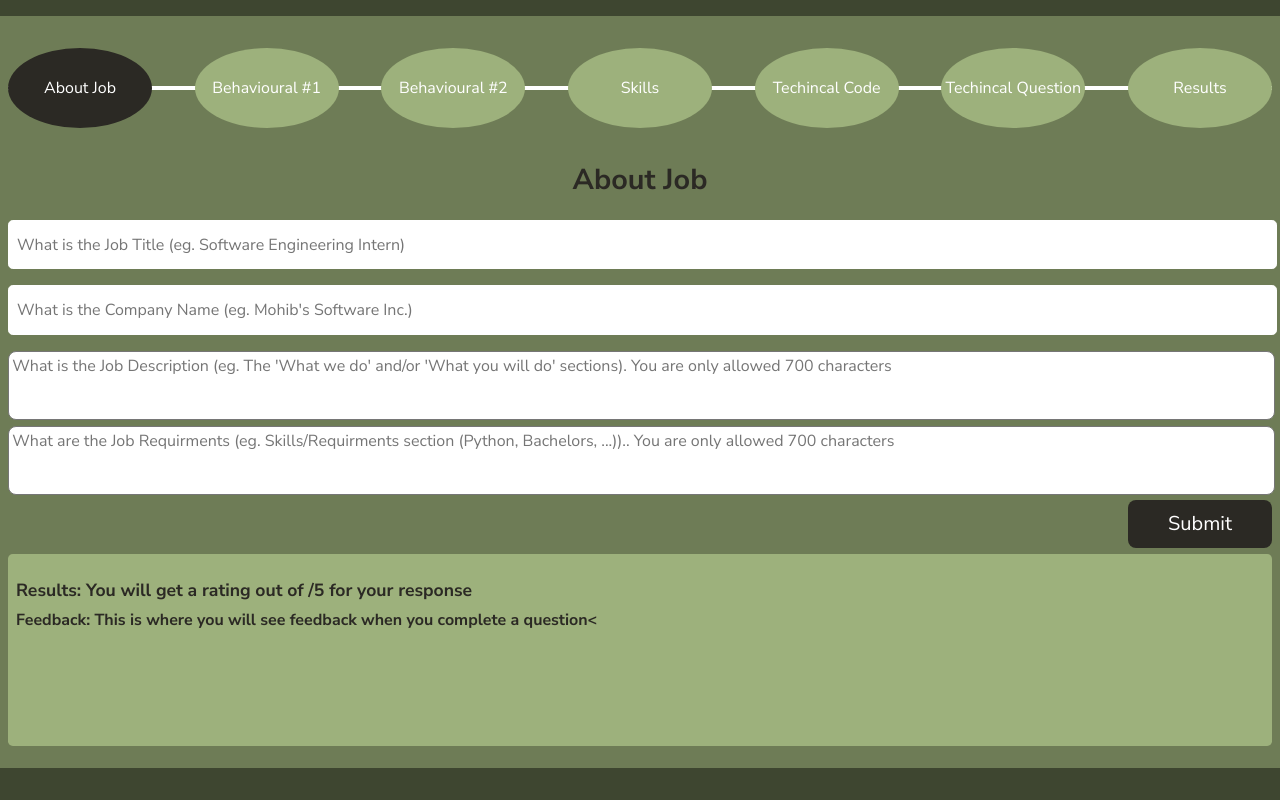
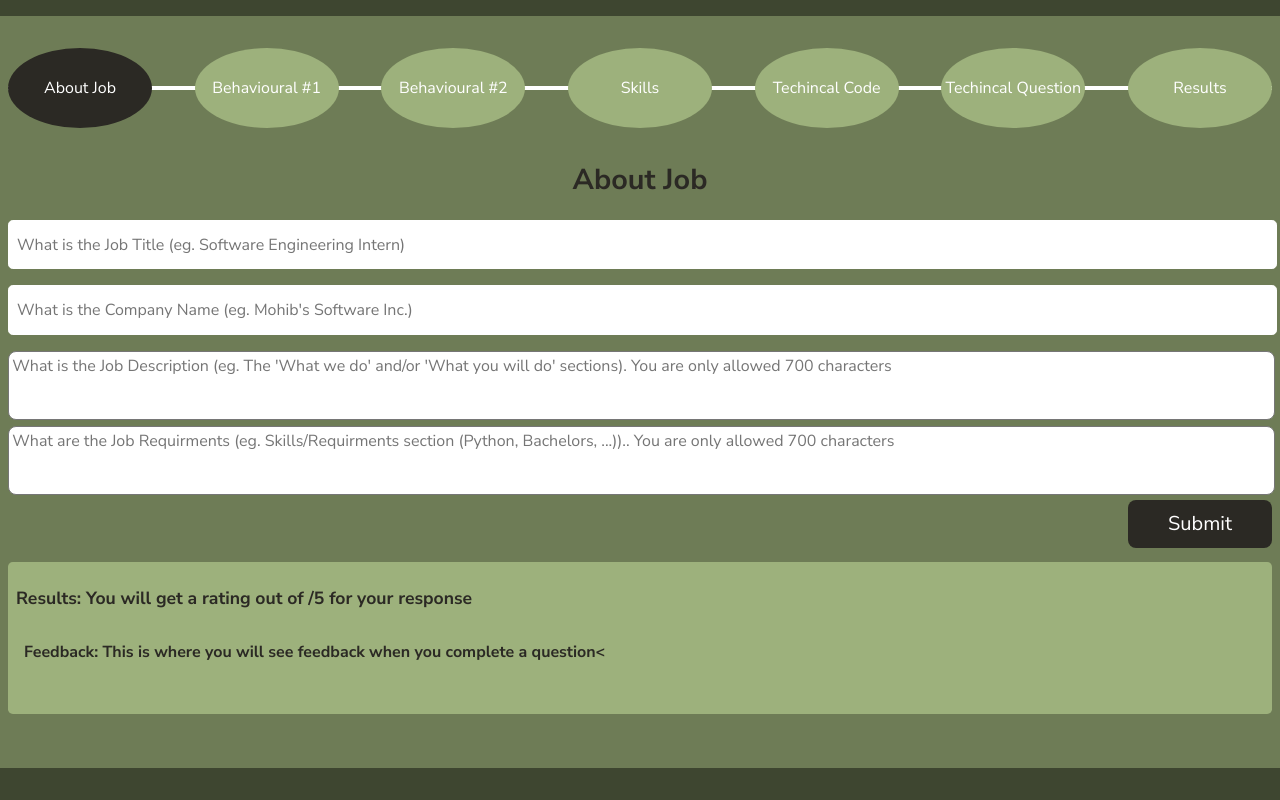
Before and after one commit to ImJehtts/Interview_Simulator, a React (Vite) app in the folder frontend/: page / in a window 1280 px wide. Shown: the top 800 px of the page. Built offline with nearby package versions, Linux system fonts and the light colour scheme.

Commit message:
Few changes for styling and naming
Changed API route names to make more useable
Changed classname for question rounds for more useability
Fixed positioning of next button so it always stays in the feedback box

```diff
--- a/frontend/src/components/Behavioural1.jsx
+++ b/frontend/src/components/Behavioural1.jsx
@@ -20,7 +20,7 @@ const Behavioural1 = ({pressedNext, jobData, overallRatingtoMain}) => {
                     Think of 3 potential questions and return only one that fits best for the role. A get to know of why you would want to hire them and less like a STAR question.
                     Respond in this strict JSON format (no additional information or text). Dont even label it as json:
                     {"question": "Your thoughtfully crafted icebreaker question here"}`
-                const response = await axios.post('http://localhost:4800/OpenAi_routes/behaviouralquestion', {
+                const response = await axios.post('http://localhost:4800/OpenAi_routes/makequestion', {
                     jobData: jobData,
                     prompt: prompt,
                 });
@@ -68,7 +68,7 @@ const Behavioural1 = ({pressedNext, jobData, overallRatingtoMain}) => {
             Provide 2-4 lines of feedback and give a rating to one decimal point out of 5. Respond strictly in this JSON format (no additional information or text). Dont even label it as json:
             {"feedback": "Your feedback here", "rating": "Your rating here (example: 3.5/5)"}`
 
-            const response = await axios.post('http://localhost:4800/OpenAi_routes/behaveQfeedback', {
+            const response = await axios.post('http://localhost:4800/OpenAi_routes/recieveQfeedback', {
                 question:question,
                 questionanswer:questionanswer,
                 jobData: jobData,
@@ -99,7 +99,7 @@ const Behavioural1 = ({pressedNext, jobData, overallRatingtoMain}) => {
 
     return (
         <div>
-            <div className='behavioural-form'>
+            <div className='wordquestions-form'>
                 <h2>Behavioural #1</h2>
                 <h3>
                 Question:
--- a/frontend/src/components/Behavioural2.jsx
+++ b/frontend/src/components/Behavioural2.jsx
@@ -18,7 +18,7 @@ const Behavioural2 = ({pressedNext, jobData, overallRatingtoMain}) => {
                 Think of 3 potential questions and return only one that fits best for the role. The question should encourage the candidate to share a specific experience, focusing on their problem-solving and decision-making abilities.
                 Respond in this strict JSON format (no additional information or text). Don't even label it as JSON:
                 {"question": "Your thoughtfully crafted STAR behavioral question here"}`
-                const response = await axios.post('http://localhost:4800/OpenAi_routes/behaviouralquestion', {
+                const response = await axios.post('http://localhost:4800/OpenAi_routes/makequestion', {
                     jobData: jobData,
                     prompt: prompt,
                 });
@@ -59,7 +59,7 @@ const Behavioural2 = ({pressedNext, jobData, overallRatingtoMain}) => {
             Provide 2-4 lines of feedback and give a rating to one decimal point out of 5. Respond strictly in this JSON format (no additional information or text). Don't even label it as json:
             {"feedback": "Your feedback here", "rating": "Your rating here (example: 3.5/5)"}`
 
-            const response = await axios.post('http://localhost:4800/OpenAi_routes/behaveQfeedback', {
+            const response = await axios.post('http://localhost:4800/OpenAi_routes/recieveQfeedback', {
                 question:question,
                 questionanswer:questionanswer,
                 jobData: jobData,
@@ -90,7 +90,7 @@ const Behavioural2 = ({pressedNext, jobData, overallRatingtoMain}) => {
 
     return (
         <div>
-            <div className='behavioural-form'>
+            <div className='wordquestions-form'>
                 <h2>Behavioural #2</h2>
                 <h3>
                 Question:
--- a/frontend/src/components/Results.jsx
+++ b/frontend/src/components/Results.jsx
@@ -8,10 +8,10 @@ const Results = ({pressedNext, rating, feedback, cangonext}) => {
         <div className='results_5'>
             <h3>Results: {rating}</h3>
         </div>
-        <div className='results_reedback'>
+        <div className='results_feedback'>
             <h4>Feedback: {feedback}</h4>
         </div>
-        <div>
+        <div className='results_button'>
         <button className={`${cangonext === 0 ? "disabled":"btn"}`} onClick={onClickfunction}>Next</button>
         </div>
     </div>
--- a/frontend/src/components/Techinical_Code.jsx
+++ b/frontend/src/components/Techinical_Code.jsx
@@ -20,7 +20,7 @@ const Techincal_Code = ({pressedNext, jobData, overallRatingtoMain, skills, lang
                     These leetcode topics they are comfortable with: ${skills} and this language: ${language}
                     We want it to be a leetcode-style question and we want it to be based on difficulty for the position.
                     Intern/Junior/new grad positions should only be leetcode easy or medium. Senior positions could be medium or hard etc..
-                    STICK TO THE SKILLS/TOPICS PASSED IN. Keep it to 250 characters
+                    STICK TO THE SKILLS/TOPICS PASSED IN. Keep it to 250 characters for the question itself.
                     Respond in this strict JSON format (no additional information or text). Dont even label it as json:
                     {"question": "The leetcode-style question based on topics/skills and position",
                      "TestCase1Input": "The input for the first test case",
--- a/frontend/src/index.css
+++ b/frontend/src/index.css
@@ -109,10 +109,6 @@ body {
   transform: scale(0.92);
 }
 
-.results .btn{
-  margin-top: 5.5rem;
-}
-
 .disabled{
   outline: none;
   border: none;
@@ -131,9 +127,22 @@ body {
 
 .results{
   background-color: var(--color-primary);
-  height: 17.5rem;
   width: 125.3rem;
   border-radius: 0.3rem;
+  height: auto;
+  position: relative;
+  padding-bottom: 4rem;
+}
+
+.results_feedback {
+  padding: 1.5rem 0.5rem;
+}
+
+.results_button{
+  position: absolute;
+  bottom: 1rem;
+  left: 50%;
+  transform: translateX(-50%);
 }
 
 .container .results h3{
@@ -193,7 +202,7 @@ body {
     padding-top: 0.2rem;
 }
 
-.behavioural-form, .codequestion-form {
+.wordquestions-form, .codequestion-form {
   display: flex;
   justify-content: space-between;
   align-items: flex-start;
@@ -206,7 +215,7 @@ body {
   gap: 1rem;
 }
 
-.behavioural-form h2, .codequestion-form h2{
+.wordquestions-form h2, .codequestion-form h2{
   position: absolute;
   left: 50%;
   transform: translateX(-50%);
@@ -215,7 +224,7 @@ body {
   margin-top: -2rem;
 }
 
-.behavioural-form form textarea,
+.wordquestions-form form textarea,
 .codequestion-form form textarea{
   height: 17rem;
   font-size: 1rem;
@@ -243,7 +252,7 @@ body {
   margin-top: 0;
 }
 
-.behavioural-form h3, .codequestion-form h3{
+.wordquestions-form h3, .codequestion-form h3{
   font-size: 1.5rem;
   color: var(--color-bg);
   flex: 0 0 35%;
@@ -256,7 +265,7 @@ body {
   margin-top: 4rem;
 }
 
-.behavioural-form form {
+.wordquestions-form form {
   flex: 0 0 60%;
 }
 
@@ -385,10 +394,10 @@ body {
   }
 
   .results{
-    height: 12rem;
     width: 79rem;
     border-radius: 0.3rem;
-    margin-top: 10rem;
+    margin-top: 10.5rem;
+    max-height: 5.5rem;
   }
 
   .container .results h3{
@@ -426,8 +435,13 @@ body {
     margin-bottom: 9.75rem;
   }
 
+
   .codequestion-form h3{
     font-size: 1.1rem;
+  }
+
+  .wordquestions-form h3{
+    font-size: 1.3rem;
   }
 
   .codequestion-form .testcases {
@@ -445,7 +459,7 @@ body {
     width: 65%;
   }
 
-  .behavioural-form form textarea{
+  .wordquestions-form form textarea{
     margin-left: 9.5rem;
     width: 80%;
   }
@@ -455,4 +469,5 @@ body {
     margin-bottom: 10rem;
   }
 
+
 }
```
Also changed, not shown: 2 other files (tests, documents, lock files or other folders).
